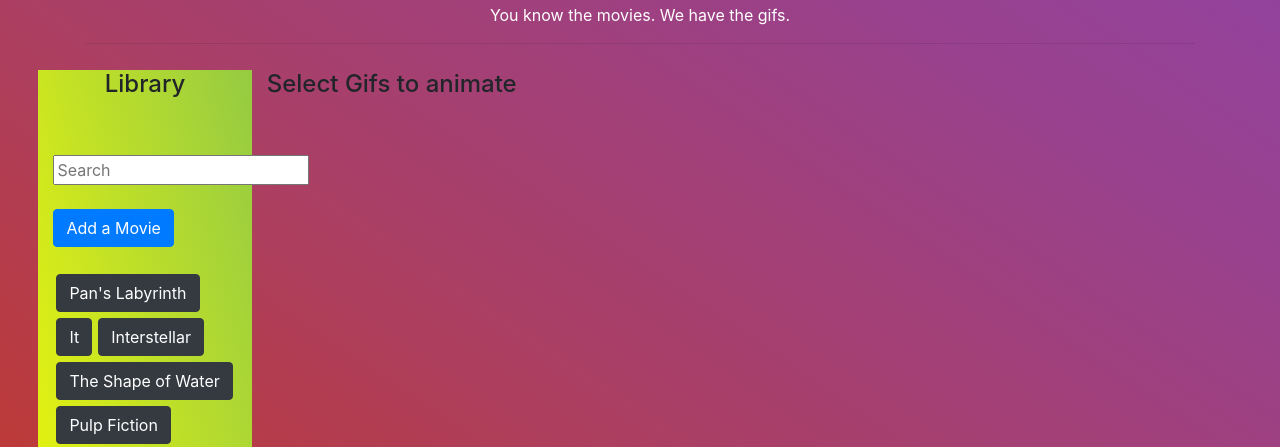
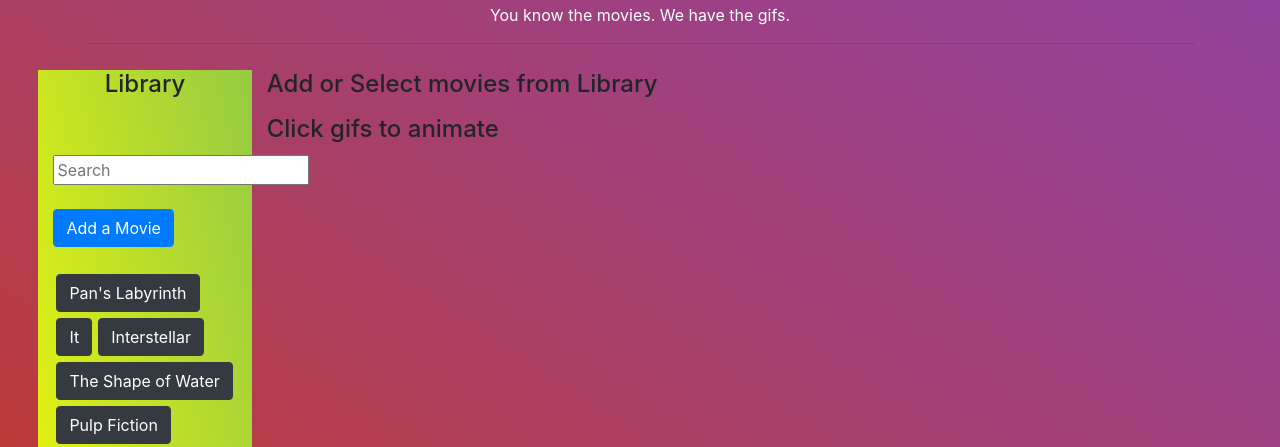
Before and after one commit to ArturoBradic/GifTastic, a plain HTML site: page index.html in a window 1280 px wide. Shown: the part 298-745 px from the top of the page. Drawn offline with nearby package versions, Linux system fonts and the light colour scheme.

Commit message:
instructions

```diff
--- a/index.html
+++ b/index.html
@@ -63,7 +63,8 @@
 
             </div>
             <h4 id="topic-name" class="col-xl">
-                Select Gifs to animate
+                <p>Add or Select movies from Library</p>
+                <p>Click gifs to animate</p>
 
 
                 <div id="display">
```
